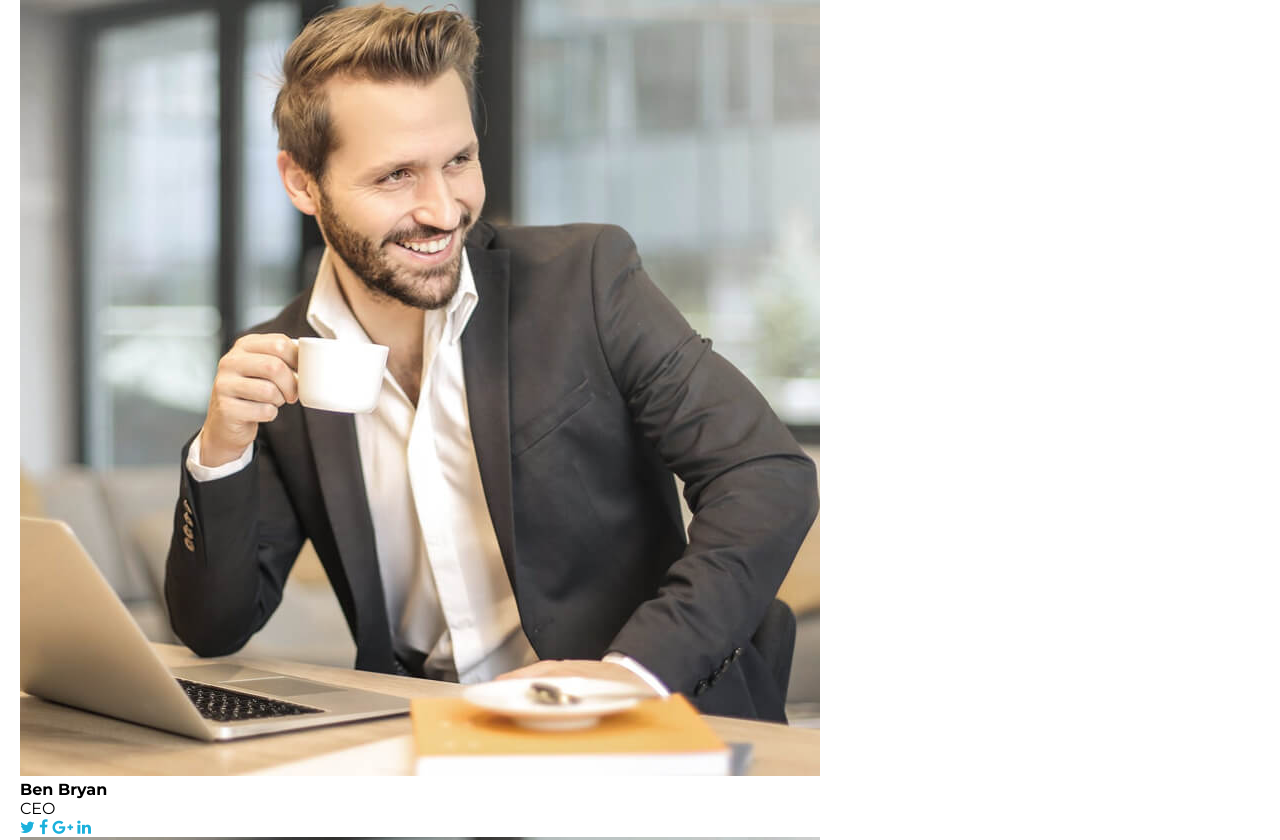
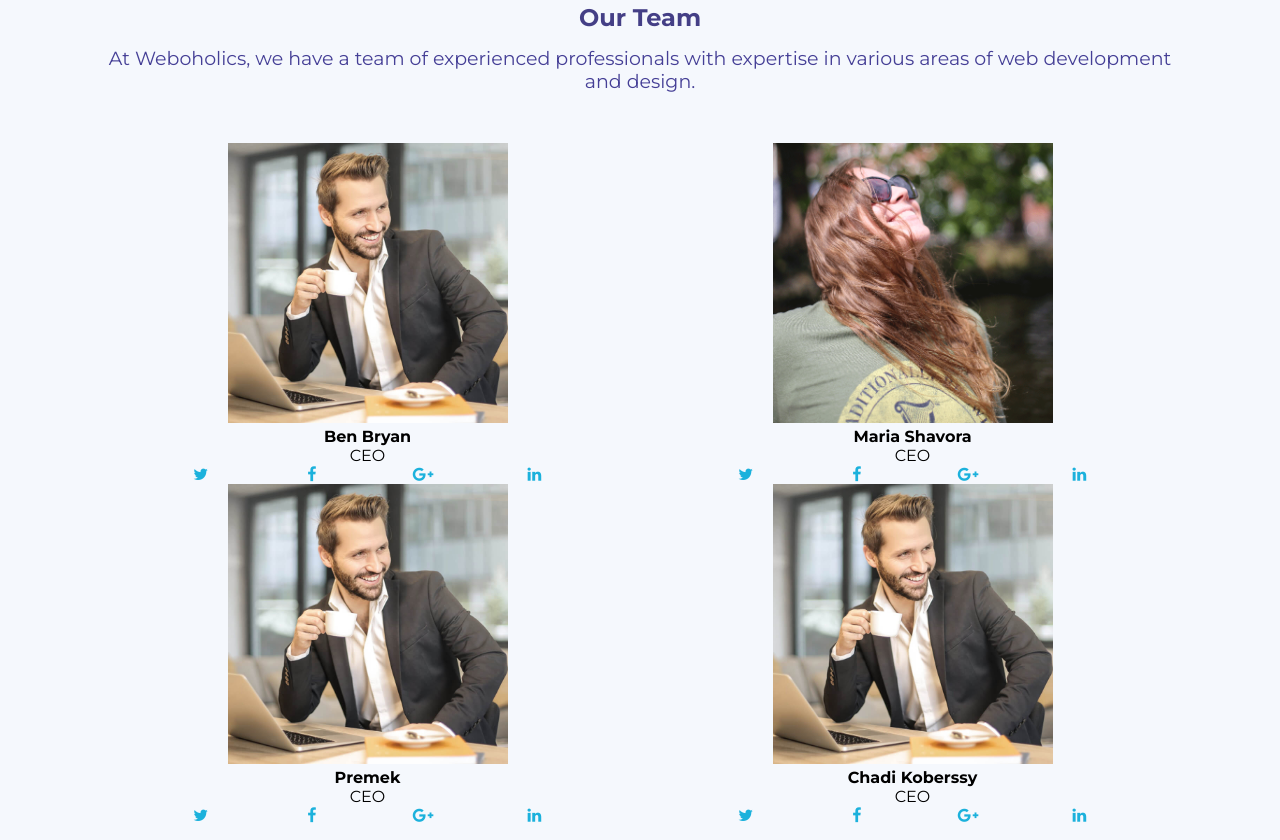
Before and after one commit to Msharova/brainnest-portfolio-project, a plain HTML site: page index.html in a window 1280 px wide. Shown: the part 2708-3548 px from the top of the page. Drawn offline with nearby package versions, Linux system fonts and the light colour scheme; files whose address does not match are found by name.

Commit message:
added our team section with styling

```diff
--- a/index.html
+++ b/index.html
@@ -1,6 +1,5 @@
 <!DOCTYPE html>
 <html lang="en">
-
 <head>
   <meta charset="UTF-8">
   <meta http-equiv="X-UA-Compatible" content="IE=edge">
@@ -15,15 +14,9 @@
   <link rel="stylesheet" href="./styles/navbar.css">
   <link rel="stylesheet" href="./styles/hero.css">
   <link rel="stylesheet" href="./styles/about.css">
+  <link rel="stylesheet" href="./styles/ourteam.css">
   <title>Portfolio project</title>
 </head>
-
-<style>
-  svg {
-    width: 100px;
-  }
-</style>
-
 <body>
   <!-- Navbar -->
   <header id="header" class="header">
@@ -43,7 +36,6 @@
       </div>
     </nav>
   </header>
-
   <!-- Hero -->
   <section id="hero" class="hero">
     <div class="hero-content container">
@@ -56,7 +48,6 @@
       </div>
     </div>
   </section>
-
   <!-- About us -->
   <section id="about-us" class="about-us container">
     <div class="about-us-image">
@@ -88,7 +79,6 @@
       </p>
     </div>
   </section>
-
   <!-- Services -->
   <section id="services" class="services">
     <div class="container">
@@ -207,7 +197,6 @@
       </div>
     </div>
   </section>
-
   <!-- Call to Action -->
   <section class="cta" id="cta">
     <div class="container">
@@ -222,7 +211,6 @@
       </div>
     </div>
   </section>
-
   <!-- Team -->
   <section id="team" class="team">
     <div class="container">
@@ -233,7 +221,7 @@
       </div>
       <div class="team-container">
         <div class="team-member">
-          <img src="./images/team-1.jpg" alt="Walter White" class="team-member-image">
+          <img src="./images/team-1.jpg" alt="Ben Bryan" class="team-member-image">
           <div class="team-member-info">
             <h4 class="team-member-name"> Ben Bryan </h4>
             <p class="team-member-position"> CEO </p>
@@ -246,10 +234,12 @@
           </div>
         </div>
         <div class="team-member">
-          <img src="./images/team-1.jpg" alt="Walter White" class="team-member-image">
+          <img src="./images/maria.png" alt="Maria Sharova" class="team-member-image">
           <div class="team-member-info">
-            <h4 class="team-member-name"> Maria Shavora </h4>
-            <p class="team-member-position"> CEO </p>
+            <div class="team-member-text">
+              <h4 class="team-member-name"> Maria Shavora </h4>
+              <p class="team-member-position"> CEO </p>
+            </div>
             <div class="team-member-social">
               <a href=""><i class="fa fa-twitter"></i></a>
               <a href=""><i class="fa fa-facebook"></i></a>
@@ -259,7 +249,7 @@
           </div>
         </div>
         <div class="team-member">
-          <img src="./images/team-1.jpg" alt="Walter White" class="team-member-image">
+          <img src="./images/team-1.jpg" alt="Premek" class="team-member-image">
           <div class="team-member-info">
             <h4 class="team-member-name"> Premek </h4>
             <p class="team-member-position"> CEO </p>
@@ -272,7 +262,7 @@
           </div>
         </div>
         <div class="team-member">
-          <img src="./images/team-1.jpg" alt="Walter White" class="team-member-image">
+          <img src="./images/team-1.jpg" alt="Chadi Koberssy" class="team-member-image">
           <div class="team-member-info">
             <h4 class="team-member-name"> Chadi Koberssy </h4>
             <p class="team-member-position"> CEO </p>
@@ -287,7 +277,6 @@
       </div>
     </div>
   </section>
-
   <!-- Portfolio -->
   <section id="portfolio" class="portfolio">
     <div class="container">
@@ -297,7 +286,6 @@
       </div>
     </div>
   </section>
-
   <!-- Contact Us -->
   <footer id="footer" class="footer">
     <div class="container footer-content">
@@ -374,10 +362,8 @@
       </div>
     </div>
   </footer>
-
   <script src="https://code.jquery.com/jquery-3.6.4.slim.js"
     integrity="sha256-dWvV84T6BhzO4vG6gWhsWVKVoa4lVmLnpBOZh/CAHU4=" crossorigin="anonymous"></script>
   <script src="./script/navbar-color.js"></script>
 </body>
-
 </html>
--- /dev/null
+++ b/styles/ourteam.css
@@ -0,0 +1,44 @@
+section.team {
+    background-color: var(--very-light-blue);
+    padding: 75px;
+    text-align: center;
+}
+h2.team-title {
+    color: var(--dark-violet);
+    margin-bottom: 15px;
+}
+p.team-description {
+    color: var(--light-violet);
+    margin-bottom: 50px;
+    font-size: clamp(10px, 19px, 20px);
+}
+div.team-container {
+    display: grid;
+    grid-template-columns: 1fr 1fr 1fr 1fr;
+}
+.team-member-image {
+    max-width: 280px;
+    aspect-ratio: 1/1;
+}
+.team-member-info {
+    text-align: center;
+}
+div.team-member-social {
+    display: grid;
+    grid-template-columns: 1fr 1fr 1fr 1fr;
+    padding: 0 50px;
+}
+div.team-member-social a:hover {
+transform: scale(1.2);
+transition: all 150ms ease-in-out;
+}
+div.team-member-text {
+    margin: 0 auto;
+    text-align: center;
+    max-width: 280px;
+}
+@media (max-width: 1300px) {
+    div.team-container {
+    grid-template-columns: 1fr 1fr;
+}
+}
--- a/styles/style.css
+++ b/styles/style.css
@@ -37,6 +37,9 @@ a {
   text-decoration: none;
   color: inherit;
 }
+svg {
+  width: 100px;
+}
 
 /*
 Color Palette:
```
Also changed, not shown: images/maria.png (added).
